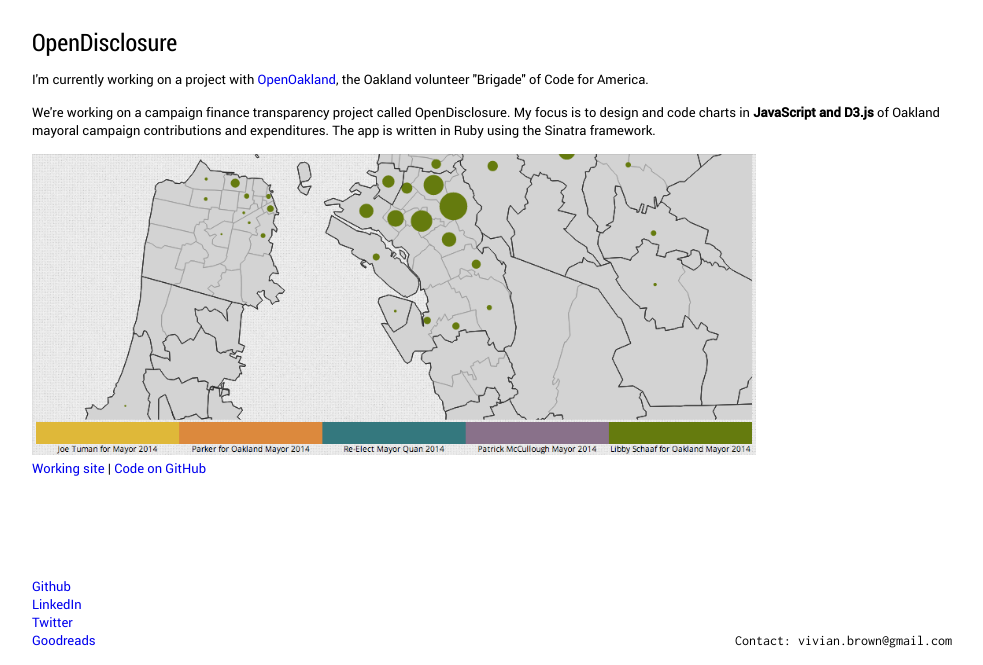
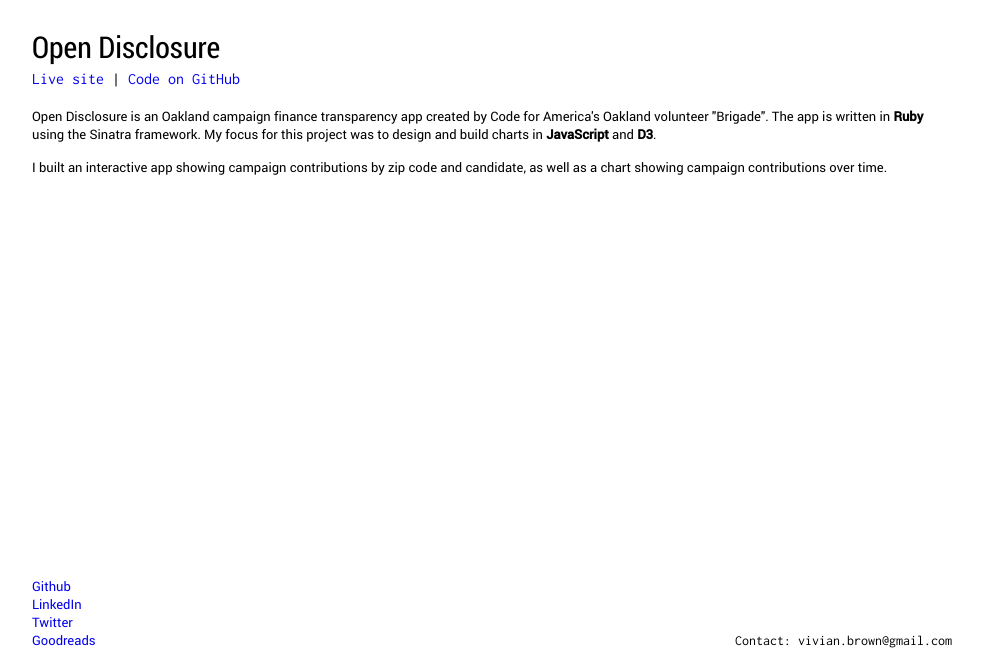
Before and after one commit to vbrown608/portfolio, a Python web app: template www/templates/projects/opendisclosure.html in a window 1280 px wide. Shown: the part 135-800 px from the top of the page, without its empty margins (148-1131 px from the left). Run offline with Jinja, Linux system fonts and the light colour scheme; the template is opened without the code that fills it, so the values that code supplies are empty.

Commit message:
Edit project pages and about page. Increase version number.

```diff
--- a/www/app.yaml
+++ b/www/app.yaml
@@ -1,5 +1,5 @@
 application: vivianbrown
-version: 1
+version: 2
 runtime: python27
 api_version: 1
 threadsafe: false
--- a/www/templates/about.html
+++ b/www/templates/about.html
@@ -7,7 +7,7 @@
 <p>Outside of software, I like cooking, yoga, riding my bike, and reading about economic theory and social movements. A great way to get a sense of my interests is to check out my <a href="http://www.goodreads.com/">Goodreads</a> page.</p>
 
 <p>Community is really important to me. In my free time, I like sharing meals and catching up with my roommates and close friends. The same goes for work - I'm happiest when I can form close relationships with the people around me.</p>
-
-<p>I'm also a member of a feminist hackerspace called <a href='https://www.doubleunion.org/'>Double Union</a> where I work on projects, drink tea, and serve on the Multiculturalism and Inclusion Committee.</p>
+<!--
+<p>I'm also a member of a feminist hackerspace called <a href='https://www.doubleunion.org/'>Double Union</a> where I work on projects, drink tea, and serve on the Multiculturalism and Inclusion Committee.</p> -->
 
 {% endblock %}
--- a/www/templates/index.html
+++ b/www/templates/index.html
@@ -17,7 +17,7 @@
     <div class='teaser'>
       <h3><a href='/projects/metatictactoe'>Meta Tic Tac Toe</a></h3>
       <div class='description'>
-        web-based strategy game in Python and JavaScript.
+        Web-based strategy game in Python and JavaScript.
       </div>
     </div>
   </div>
--- a/www/templates/projects/bioacoustics.html
+++ b/www/templates/projects/bioacoustics.html
@@ -1,7 +1,7 @@
 {% extends 'base.html' %}
 {% block content %}
 <img src='/images/bioacoustics-map.png'>
-<h2>Oregon State Bioacoustics Project: Identifying Birdsong in Recordings from the H. J. Andrews Research Forest</h2>
+<h1>Oregon State Bioacoustics Project: Identifying Birdsong in Recordings from the H. J. Andrews Research Forest</h1>
 
 <p>In 2010 I spent the summer working with the <a href='http://eecs.oregonstate.edu/research/bioacoustics/'>Oregon State Bioacoustics Group</a>. We parsed recordings from the H. J. Andrews Research Forest and applied machine learning techniques to identify birdsong. The ultimate goal of the project is to automatically detect the species of bird in recordings of birdsong, creating a more efficient way to collect data about <b>bird population distributions</b>.</p>
 <p>To process the data, we split recordings into 15-second clips and performed a <a href='http://www.smbc-comics.com/?id=2874'>Fourier transform</a> to create a visual representation of the data. We worked on identifying regions of birdsong in time-frequency <b>spectrogram</b> images like the one below.</p>
--- a/www/templates/projects/machine-translation.html
+++ b/www/templates/projects/machine-translation.html
@@ -1,7 +1,7 @@
 {% extends 'base.html' %}
 {% block content %}
-<h2>Re-Ranking Text Simplification</h2>
-<h3>Senior thesis, Pomona College</h3>
+<h1 class='page-title'>Re-Ranking Text Simplification</h1>
+<div class='subtitle'>Senior thesis, Pomona College</div>
 
 <p>For my senior thesis I worked on <b>machine text simplification</b>: translating complex sentences into simple ones.
 The goal of text simplification is to preserve the meaning of a sentence while switching to a more accessible structure and vocabulary.</p>
--- a/www/templates/projects/metatictactoe.html
+++ b/www/templates/projects/metatictactoe.html
@@ -1,12 +1,10 @@
 {% extends 'base.html' %}
 {% block content %}
-<a href='http://metatictactoe.appspot.com/' target='_blank'><img src='/images/metatictactoe-680.png' title='metaTicTacToe'></a>
 <h1 class='page-title'>MetaTicTacToe</h1>
 <div class='subtitle'><a href='http://metatictactoe.appspot.com/' target='_blank'>Play here</a> | <a href='https://github.com/vbrown608/metaTicTacToe' target='_blank'>Code on GitHub</a></div>
 <p>MetaTicTacToe is a variation of tic-tac-toe.</p>
 <p>I learned to play on paper in college. In 2013
 I turned it into a web game. Users can play their friends, or play against a computer agent.</p>
-
 
 <h4>Skills for this projects</h4>
 	<ul>
--- a/www/templates/projects/opendisclosure.html
+++ b/www/templates/projects/opendisclosure.html
@@ -1,12 +1,10 @@
 {% extends 'base.html' %}
 {% block content %}
-<h2>OpenDisclosure</h2>
+<h1 class='page-title'>Open Disclosure</h1>
+<div class='subtitle'><a href='http://opendisclosure.io/' target='_blank'>Live site</a> | <a href='https://github.com/openoakland/opendisclosure' target='_blank'>Code on GitHub</a></div>
 
-<p>I'm currently working on a project with <a href='http://openoakland.org/'>OpenOakland</a>, the Oakland volunteer "Brigade" of <a href-'http://codeforamerica.org/'>Code for America</a>.</p>
+<p>Open Disclosure is an Oakland campaign finance transparency app created by Code for America's Oakland volunteer "Brigade". The app is written in <strong>Ruby</strong> using the Sinatra framework. My focus for this project was to design and build charts in <strong>JavaScript</strong> and <strong>D3</strong>.</p>
 
-<p>We're working on a campaign finance transparency project called OpenDisclosure. My focus is to design and code charts in <b>JavaScript and D3.js</b> of Oakland mayoral campaign contributions and expenditures. The app is written in Ruby using the Sinatra framework.</p>
-
-<img src='/images/opendisclosure_map.png' width=724px title='Visualization of contributor locations'>
-<h4><a href='http://opendisclosure.io/' target='_blank'>Working site</a> | <a href='https://github.com/openoakland/opendisclosure' target='_blank'>Code on GitHub</a></h4>
+<p>I built an interactive app showing campaign contributions by zip code and candidate, as well as a chart showing campaign contributions over time.</p>
 
 {% endblock %}
```
